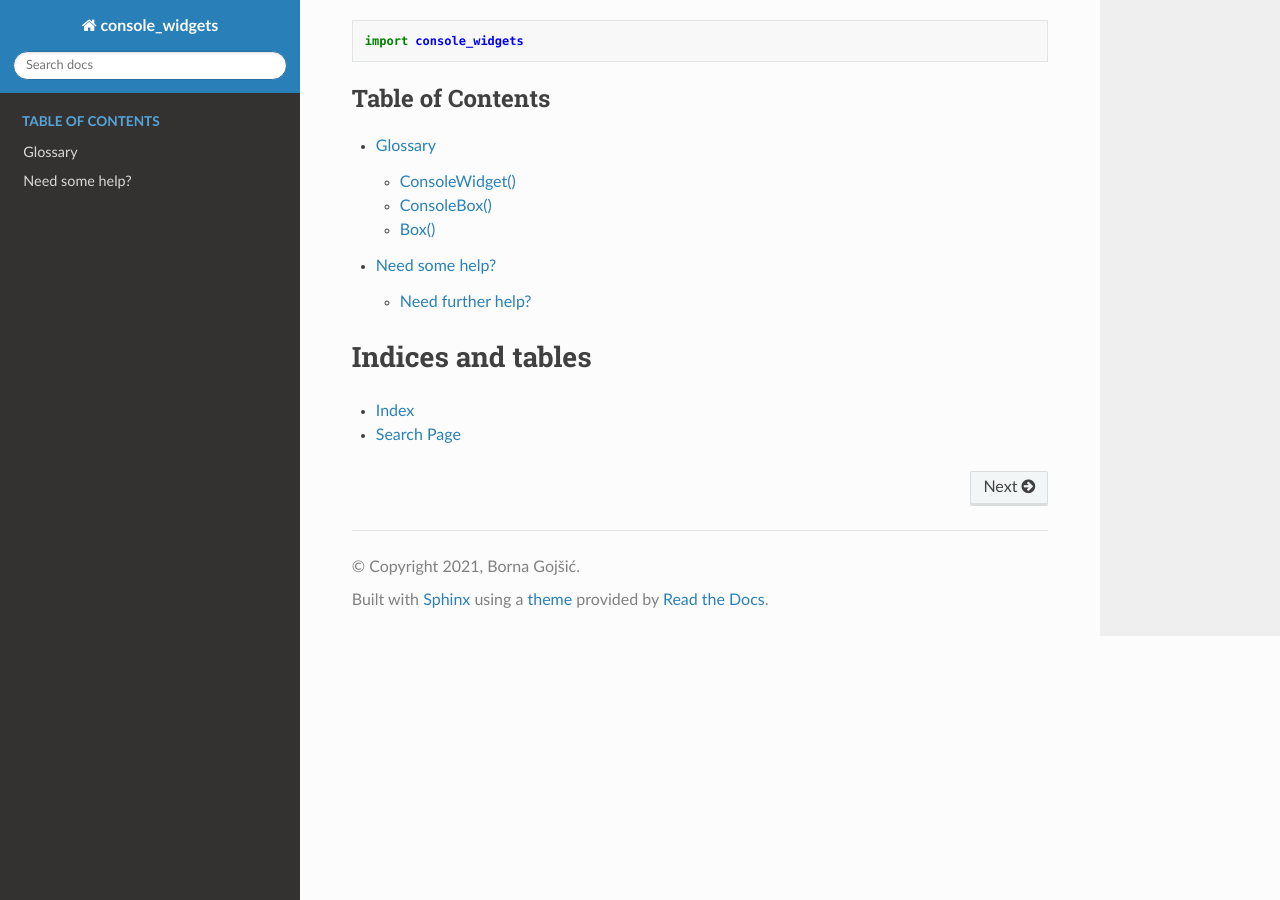
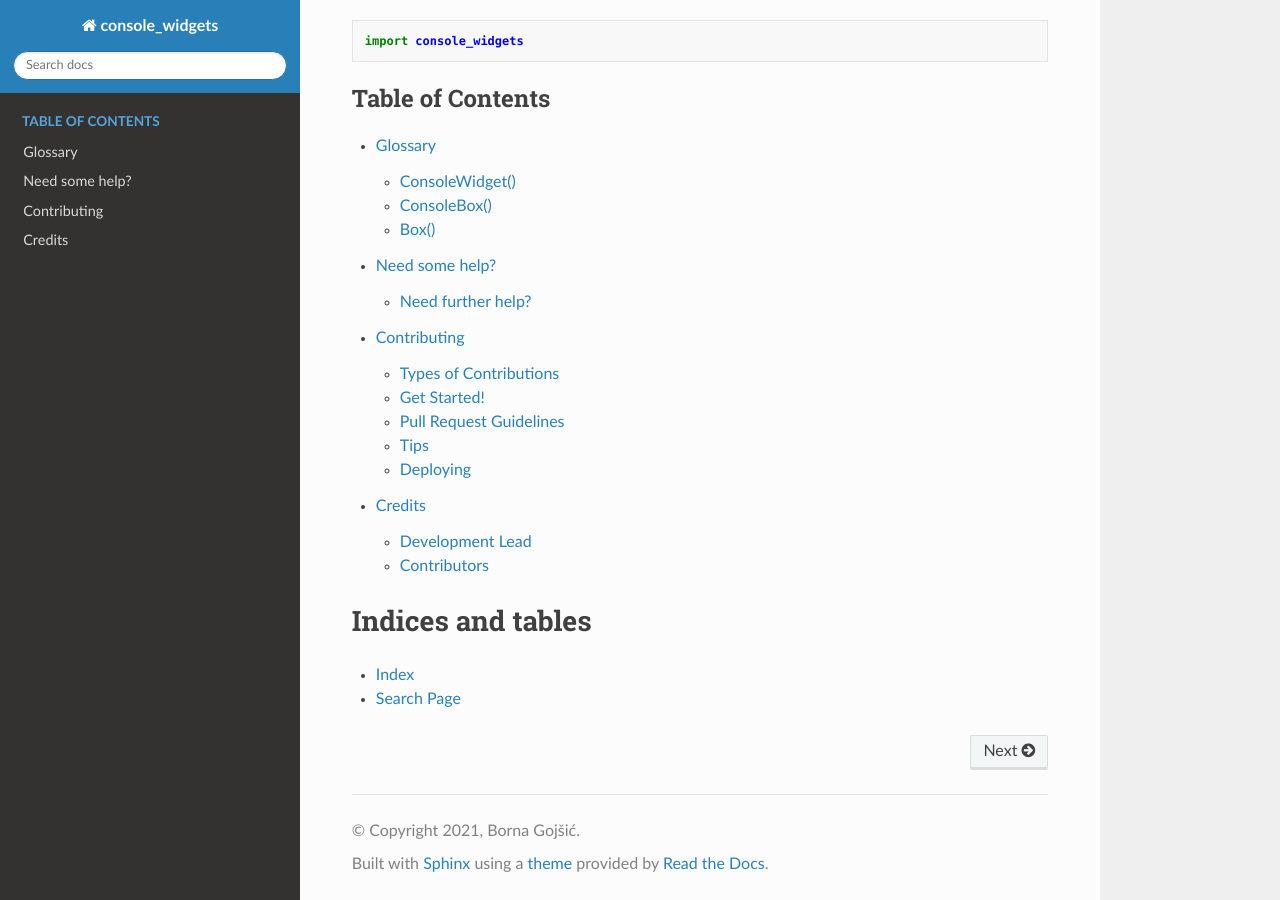
Before and after one commit to bornagojsic/console-widgets, a Sphinx documentation site: the page built from docs/source/index.rst, in a window 1280 px wide and 900 px high, scrolled down 607 px. Built offline with Sphinx 7.4.7 and the Read the Docs theme 2.0.0, drawn with Linux system fonts in a browser that asks for light colours; some of the changed lines change nothing that is shown.

Commit message:
Added authors.rst and contributing.rst

```diff
--- /dev/null
+++ b/docs/source/authors.rst
@@ -0,0 +1,12 @@
+Credits
+=======
+
+Development Lead
+----------------
+
+- `Borna Gojšić <bornagojsic@gmail.com>`_
+
+Contributors
+------------
+
+None yet. Why not be the first?
--- /dev/null
+++ b/docs/source/contributing.rst
@@ -0,0 +1,143 @@
+Contributing
+============
+
+Contributions are welcome, and they are greatly appreciated! Every
+little bit helps, and credit will always be given.
+
+You can contribute in many ways:
+
+Types of Contributions
+----------------------
+
+Report Bugs
+~~~~~~~~~~~
+
+Report bugs at https://github.com/bornagojsic/console-widgets/issues.
+
+If you are reporting a bug, please include:
+
+-  Your operating system name and version.
+-  Any details about your local setup that might be helpful in
+   troubleshooting.
+-  Detailed steps to reproduce the bug.
+
+Fix Bugs
+~~~~~~~~
+
+Look through the GitHub issues for bugs. Anything tagged with "bug" and
+"help wanted" is open to whoever wants to implement it.
+
+Implement Features
+~~~~~~~~~~~~~~~~~~
+
+Look through the GitHub issues for features. Anything tagged with
+"enhancement" and "help wanted" is open to whoever wants to implement
+it.
+
+Write Documentation
+~~~~~~~~~~~~~~~~~~~
+
+console-widgets could always use more documentation, whether as part of
+the official console-widgets docs, in docstrings, or even on the web in
+blog posts, articles, and such.
+
+Submit Feedback
+~~~~~~~~~~~~~~~
+
+The best way to send feedback is to file an issue at
+https://github.com/bornagojsic/console-widgets/issues.
+
+If you are proposing a feature:
+
+-  Explain in detail how it would work.
+-  Keep the scope as narrow as possible, to make it easier to implement.
+-  Remember that this is a volunteer-driven project, and that
+   contributions are welcome :)
+
+Get Started!
+------------
+
+Ready to contribute? Here's how to set up console-widgets for local
+development.
+
+1. Fork the console-widgets repo on GitHub.
+2. Clone your fork locally:
+
+   ::
+
+       $ git clone git@github.com:bornagojsic/console-widgets.git
+
+3. Install your local copy into a virtualenv. Assuming you have
+   virtualenvwrapper installed, this is how you set up your fork for
+   local development:
+
+   ::
+
+       $ mkvirtualenv console_widgets
+       $ cd console_widgets/
+       $ python setup.py develop
+
+4. Create a branch for local development:
+
+   ::
+
+       $ git checkout -b name-of-your-bugfix-or-feature
+
+   Now you can make your changes locally.
+
+
+.. Make my own tests
+
+.. 5. When you're done making changes, check that your changes pass flake8
+..    and the tests, including testing other Python versions with tox:
+
+..    ::
+
+..        $ flake8 console_widgets tests
+..        $ python setup.py test or pytest
+..        $ tox
+
+..    To get flake8 and tox, just pip install them into your virtualenv.
+
+6. Commit your changes and push your branch to GitHub:
+
+   ::
+
+       $ git add .
+       $ git commit -m "Your detailed description of your changes."
+       $ git push origin name-of-your-bugfix-or-feature
+
+7. Submit a pull request through the GitHub website.
+
+Pull Request Guidelines
+-----------------------
+
+Before you submit a pull request, check that it meets these guidelines:
+
+1. The pull request should include tests.
+2. If the pull request adds functionality, the docs should be updated.
+   Put your new functionality into a function with a docstring, and add
+   the feature to the list in README.rst.
+3. The pull request should work for Python 3.5, 3.6, 3.7 and 3.8, and
+   for PyPy. Check
+   https://travis-ci.com/bornagojsic/console_widgets/pull_requests and
+   make sure that the tests pass for all supported Python versions.
+
+Tips
+----
+
+To run a subset of tests::
+
+   $ pytest tests.test\_console-widgets
+
+Deploying
+---------
+
+A reminder for the maintainers on how to deploy. Make sure all your
+changes are committed (including an entry in HISTORY.rst). Then run::
+
+   $ bump2version patch # possible: major / minor / patch
+   $ git push
+   $ git push --tags
+
+Travis will then deploy to PyPI if tests pass.
--- a/docs/source/index.rst
+++ b/docs/source/index.rst
@@ -44,6 +44,8 @@ To use console-widgets in a project::
 
   glossary
   help
+  contributing
+  authors
 
 
 Indices and tables
```
